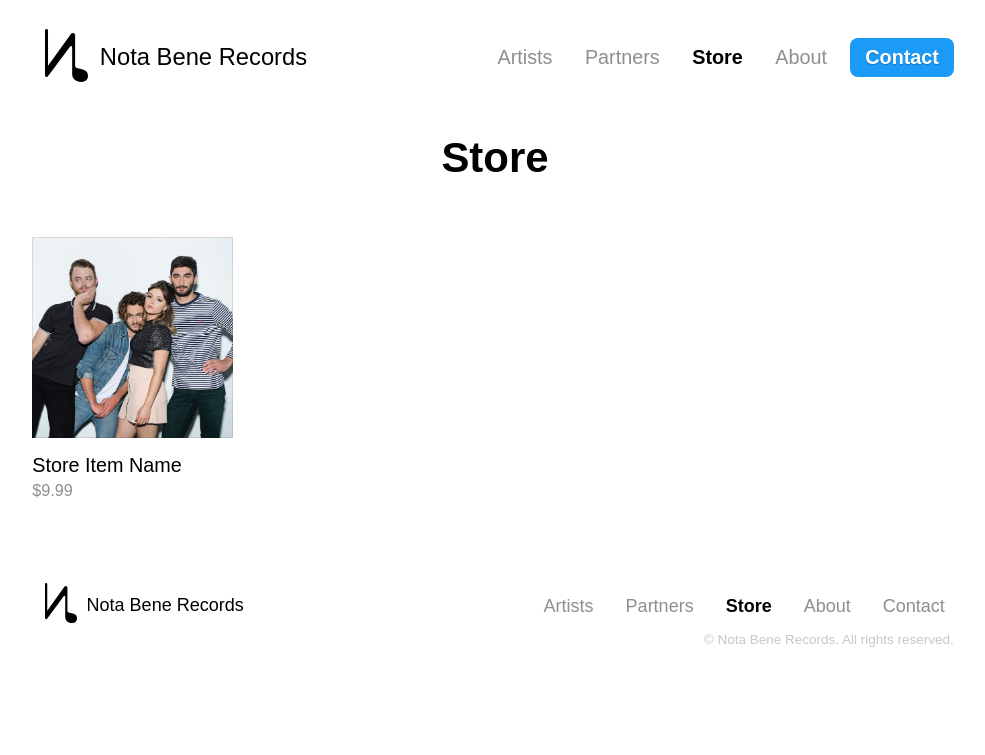
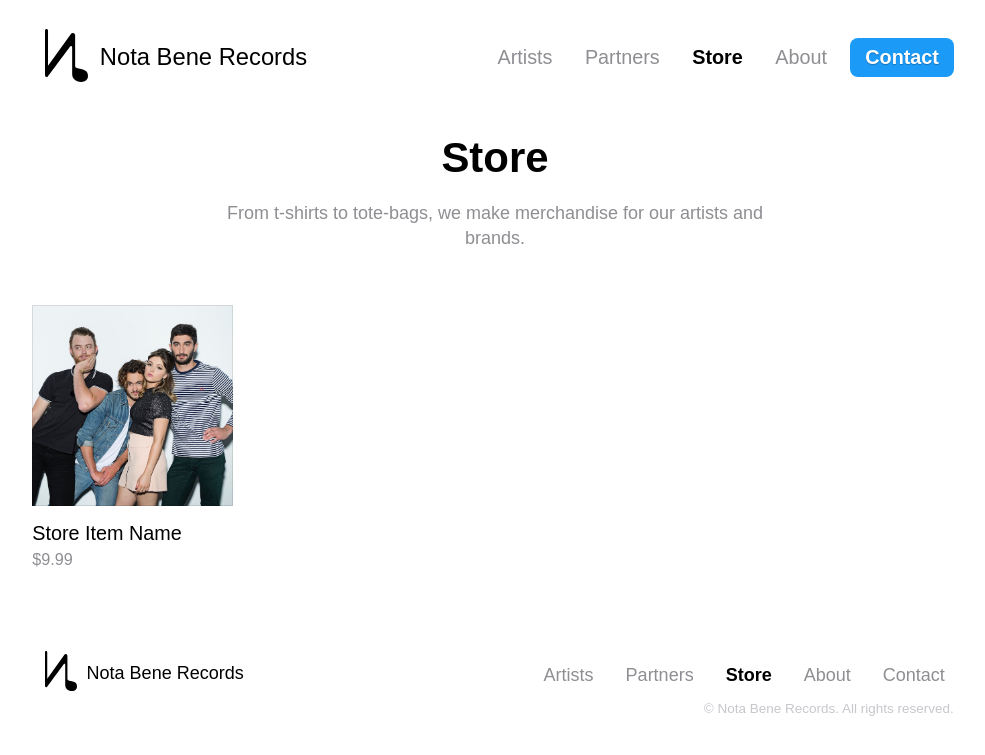
Before and after one commit to cjmlgrto/notabenerecords, a Jekyll site: the page built from store.markdown, in a window 1280 px wide. Shown: the top 755 px of the page, without its empty margins (145-1130 px from the left). Built offline with Jekyll 4.4.1, drawn with Linux system fonts in a browser that asks for light colours.

Commit message:
Updated Store

```diff
--- a/store.markdown
+++ b/store.markdown
@@ -1,6 +1,6 @@
 ---
 title: Store
 permalink: "/store/"
+description: From t-shirts to tote-bags, we make merchandise for our artists and brands.
 layout: store
-description: ''
 ---
```
